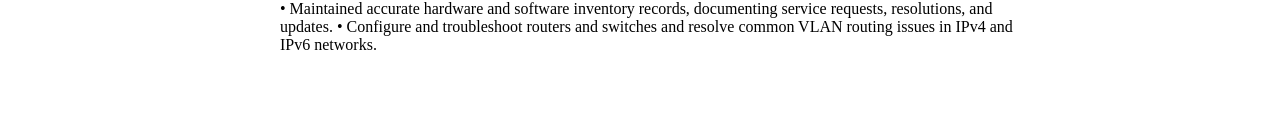
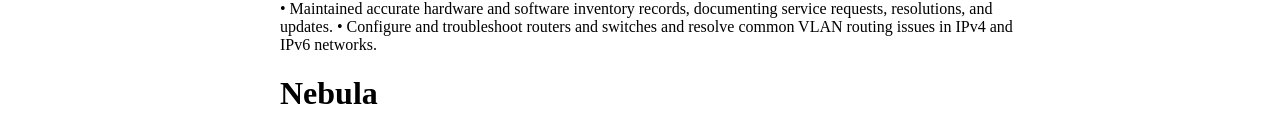
Before and after one commit to joelxgalarza/personal-website, a React (Vite) app: page / in a window 1280 px wide. Shown: the part 1104-1238 px from the top of the page. Before the commit the page ends 1158 px from the top, so only its background shows below. Built offline with nearby package versions, Linux system fonts and the light colour scheme; a web font is replaced by a local one.

Commit message:
made new subject

```diff
--- a/src/App.tsx
+++ b/src/App.tsx
@@ -1,12 +1,13 @@
 import Navigation from './Components/Navbar';
 import '../App.css';
 import Content from './Components/Content';
+import Navbar from './Components/Navbar';
 
 function App() {
 
   return(
     <>
-    <Navigation/>
+    <Navbar/>
     <Content/>
     </>
   );
--- a/src/Components/Content.tsx
+++ b/src/Components/Content.tsx
@@ -1,5 +1,6 @@
 import About from "./About";
 import Experience from "./Experience";
+import Project from "./Project";
 import styled from "styled-components";
 
 const FormattedContent = styled.div`
@@ -33,6 +34,13 @@
             updates. • Configure and troubleshoot routers and switches and resolve common VLAN routing issues in IPv4 and IPv6
             networks."
             />
+            <Project
+            name="Nebula"
+            date="February 2024"
+            description="alskdfjkfdlsa;a;lskdfjkdlsa"
+            technologies="ReactJS, TypeScript, Firebase, Git"
+            link=""
+            />
         </FormattedContent>
         </>
     )
--- /dev/null
+++ b/src/Components/Project.tsx
@@ -0,0 +1,24 @@
+import styled from "styled-components";
+
+interface ProjectProps{
+    name: string;
+    date: string;
+    description: string;
+    technologies: string;
+    link: string;
+}
+
+const StyledP = styled.p`
+h1{
+
+}
+
+`
+export default function Project(props: ProjectProps){
+return(
+    <>
+        <StyledP><h1>{props.name}</h1></StyledP>
+        <StyledP>{props.description}</StyledP>
+    </>
+)
+}
```
